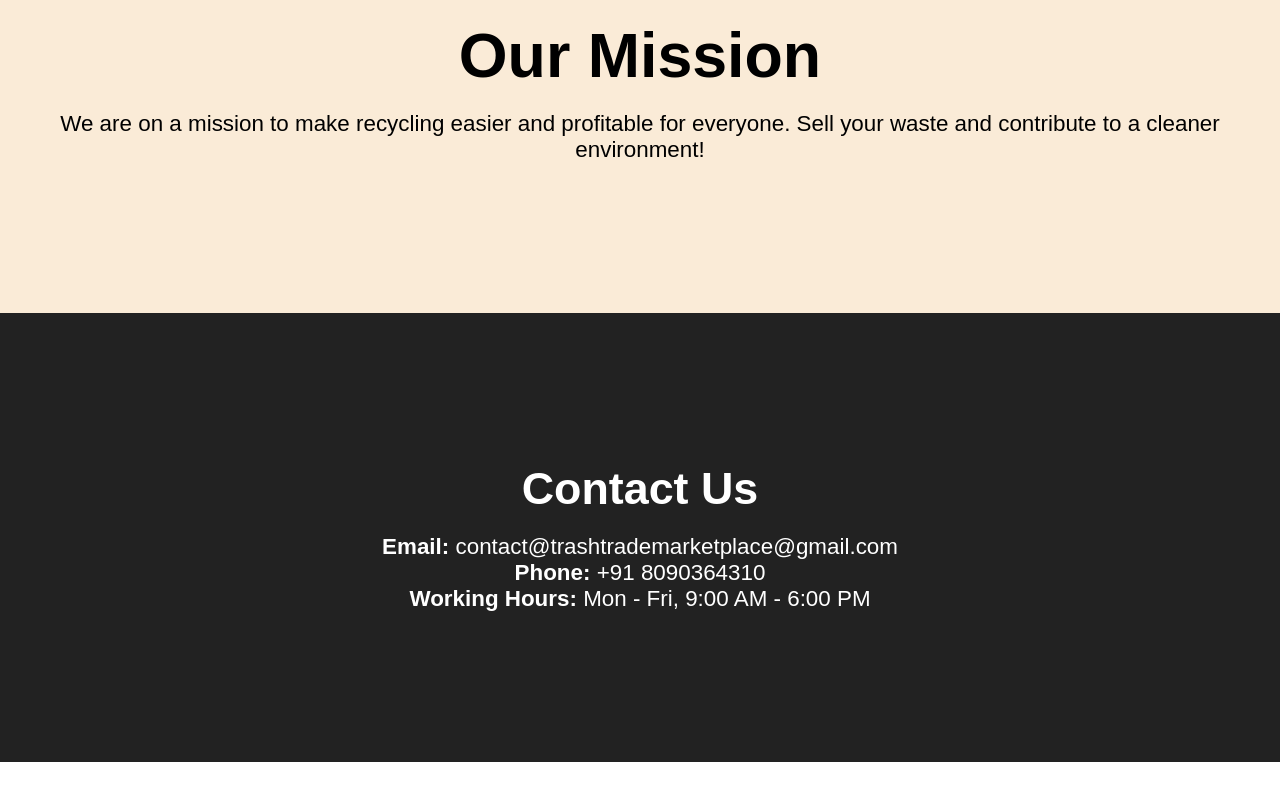
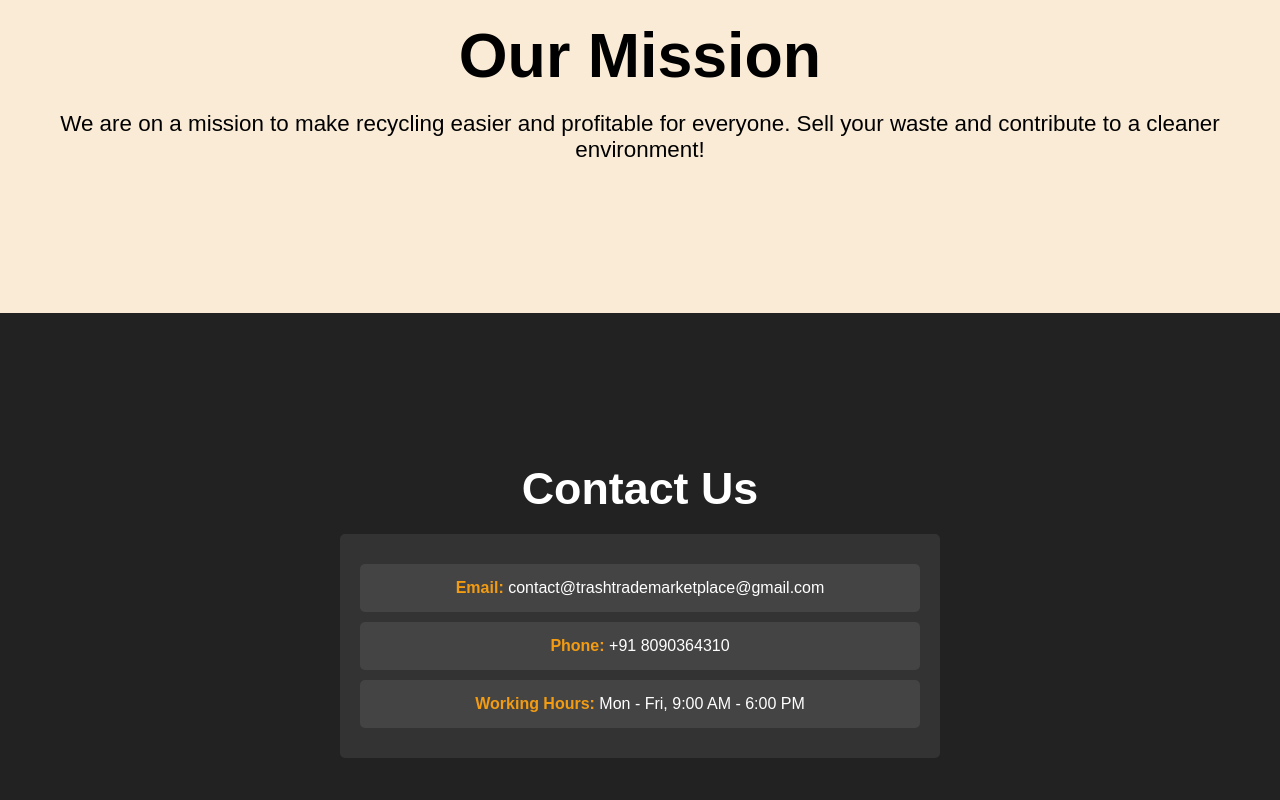
Before and after one commit to swat5github/TrashTradeMarketplace, a plain HTML site: page Buyer.html in a window 1280 px wide. Shown: the part 2441-3241 px from the top of the page. Before the commit the page ends 3203 px from the top, so only its background shows below. Drawn offline with Linux system fonts and the light colour scheme.

Commit message:
Update Buyer.css

```diff
--- a/Buyer.css
+++ b/Buyer.css
@@ -179,9 +179,26 @@
 }
 
 .contact-info {
-    max-width: 900px;
+    max-width: 600px;
     margin: auto;
-    font-size: 1.4em;
+    background: #333;
+    padding: 20px;
+    border-radius: 5px;
+}
+
+.contact-info p {
+    background: #444;
+    padding: 15px;
+    margin: 10px 0;
+    border-radius: 5px;
+}
+
+.contact-info p strong {
+    color: #f39c12;
+}
+
+.contact-info p:hover {
+    background: #555;
 }
 
 /* Footer */
```
